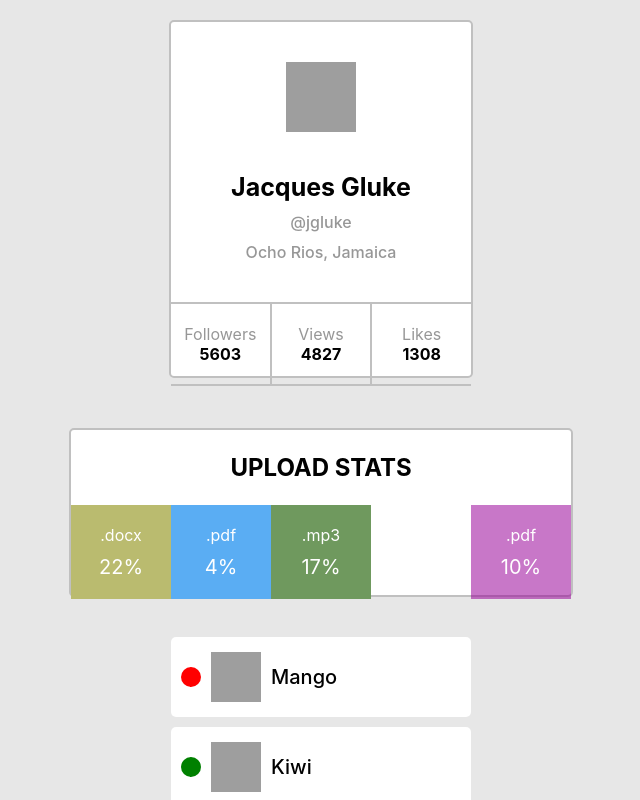
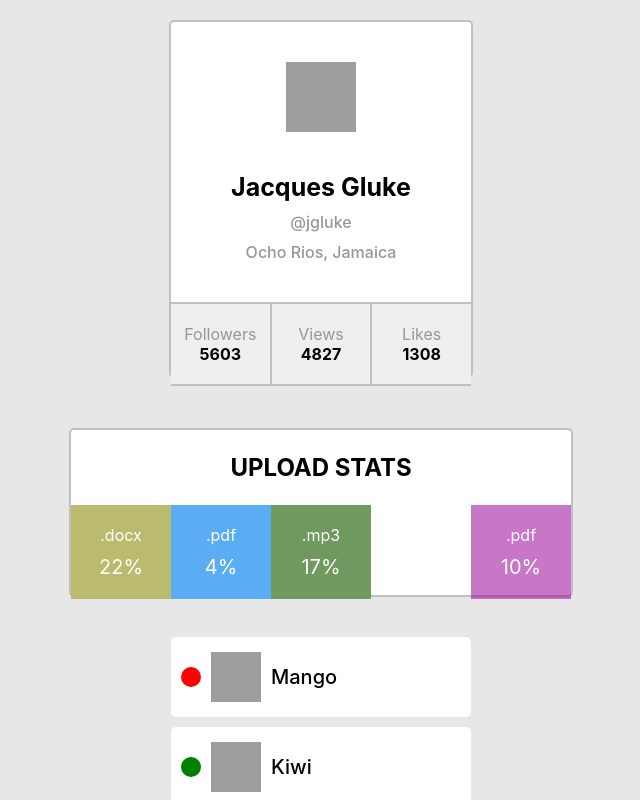
Before and after one commit to Kathryne-Kat/goit-react-hw-01-components, a React (Create React App) app: page / in a window 1280 px wide. Shown: the top 800 px of the page, without its empty margins (319-959 px from the left). Built offline with nearby package versions, Linux system fonts and the light colour scheme; grey boxes are pictures that could not be loaded.

Commit message:
Update Profile.module.css

```diff
--- a/src/components/Profile/Profile.module.css
+++ b/src/components/Profile/Profile.module.css
@@ -32,7 +32,7 @@
 
 .stats {
   margin-top: 40px;
-
+  background: #f0eeee;
   display: flex;
   /* justify-content: space-around; */
   border: 2px solid #c0c0c0;
```
